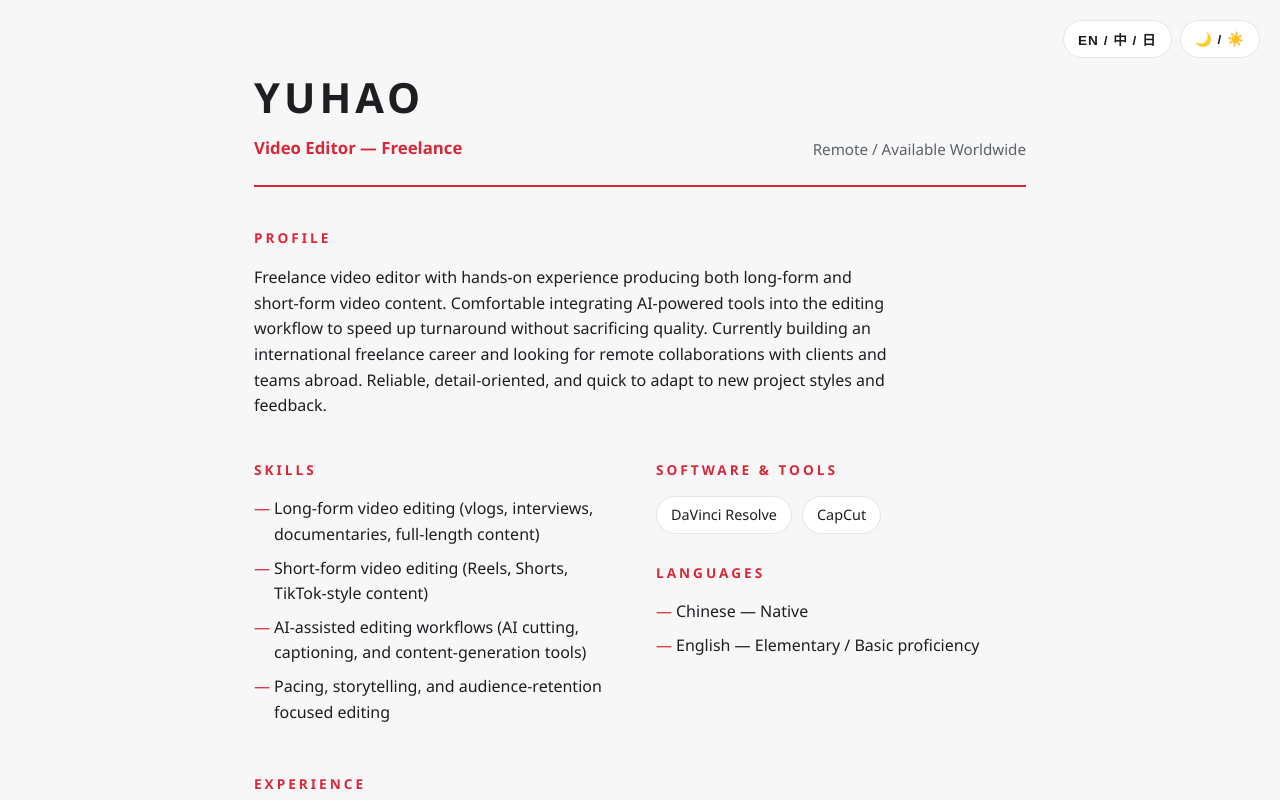
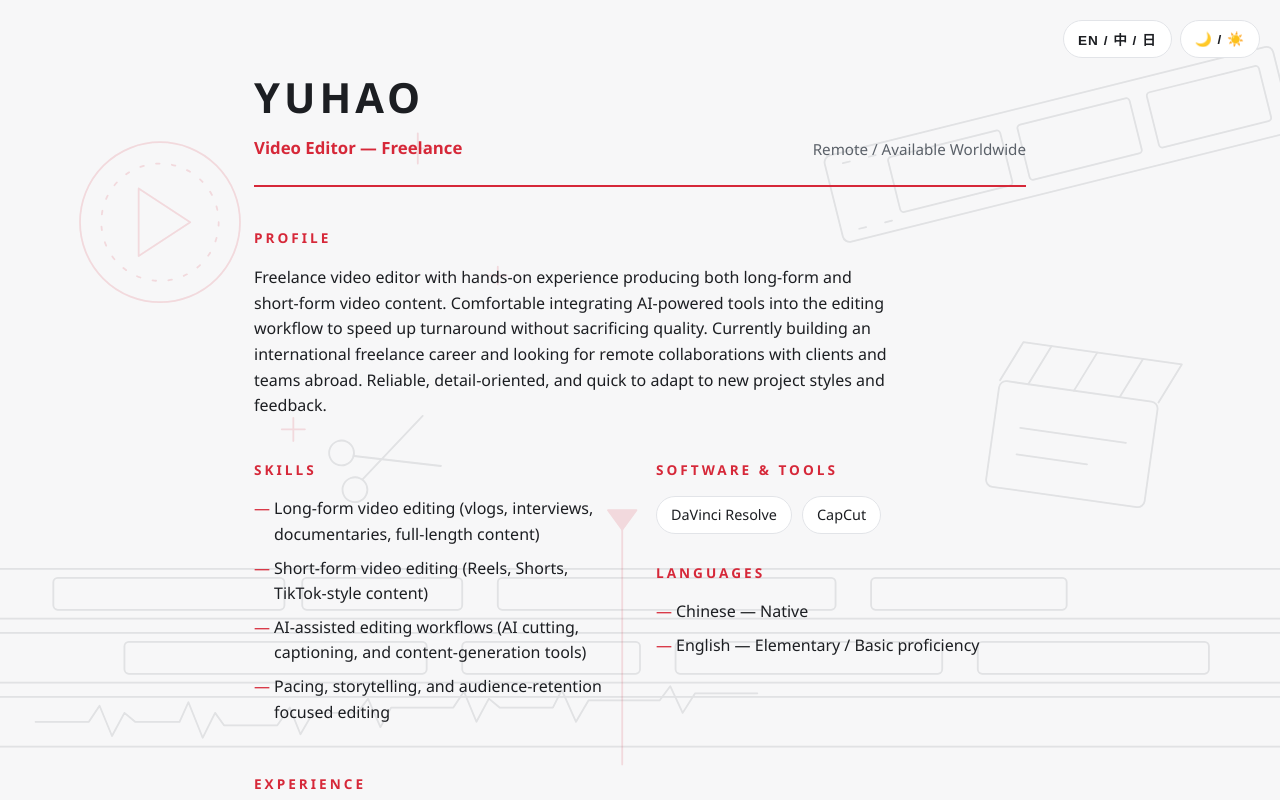
Before and after one commit to youhao19/resume, a plain HTML site: page index.html in a window 1280 px wide. Shown: the top 800 px of the page. Drawn offline with Linux system fonts and the light colour scheme.

Commit message:
Add video-editing themed background illustration
Co-Authored-By: Claude Sonnet 5 <noreply@anthropic.com>

```diff
--- a/index.html
+++ b/index.html
@@ -32,6 +32,21 @@
     line-height:1.6;
     transition:background .2s ease, color .2s ease;
   }
+  body{background:transparent;}
+  .bg-illustration{
+    position:fixed;
+    inset:0;
+    z-index:-1;
+    pointer-events:none;
+    overflow:hidden;
+    color:var(--text-dim);
+  }
+  .bg-illustration svg{width:100%;height:100%;display:block;}
+  .bg-illustration .soft{opacity:.10;}
+  .bg-illustration .accent{color:var(--accent);opacity:.16;}
+  :root[data-theme="light"] .bg-illustration .soft{opacity:.14;}
+  :root[data-theme="light"] .bg-illustration .accent{opacity:.14;}
+  @media (max-width:640px){.bg-illustration .soft,.bg-illustration .accent{opacity:.07;}}
   .wrap{
     max-width:820px;
     margin:0 auto;
@@ -173,6 +188,64 @@
 </style>
 </head>
 <body>
+
+<div class="bg-illustration" aria-hidden="true">
+  <svg viewBox="0 0 1440 900" preserveAspectRatio="xMidYMid slice" fill="none" stroke="currentColor" stroke-width="2" stroke-linecap="round" stroke-linejoin="round" xmlns="http://www.w3.org/2000/svg">
+    <!-- timeline tracks, bottom -->
+    <g class="soft">
+      <rect x="-20" y="640" width="1480" height="56" rx="6"/>
+      <rect x="-20" y="712" width="1480" height="56" rx="6"/>
+      <rect x="-20" y="784" width="1480" height="56" rx="6"/>
+      <rect x="60" y="650" width="260" height="36" rx="5"/>
+      <rect x="340" y="650" width="180" height="36" rx="5"/>
+      <rect x="560" y="650" width="380" height="36" rx="5"/>
+      <rect x="980" y="650" width="220" height="36" rx="5"/>
+      <rect x="140" y="722" width="340" height="36" rx="5"/>
+      <rect x="520" y="722" width="200" height="36" rx="5"/>
+      <rect x="760" y="722" width="300" height="36" rx="5"/>
+      <rect x="1100" y="722" width="260" height="36" rx="5"/>
+      <path d="M40 812h60l12-18 14 34 14-26 12 10h50l10-22 16 40 14-28 10 14h60l14-20 12 30 14-24h50l12-16 14 32 12-22h70l12-18 14 34 14-26 12 10h60l10-20 16 36 14-24h80l12-16 14 30 14-22h70"/>
+    </g>
+    <!-- playhead -->
+    <g class="accent">
+      <path d="M700 590v270"/>
+      <path d="M684 574h32l-16 22z" fill="currentColor"/>
+    </g>
+    <!-- film strip, top right -->
+    <g class="soft" transform="rotate(-14 1200 160)">
+      <rect x="930" y="110" width="520" height="100" rx="8"/>
+      <rect x="1000" y="128" width="130" height="64" rx="4"/>
+      <rect x="1150" y="128" width="130" height="64" rx="4"/>
+      <rect x="1300" y="128" width="130" height="64" rx="4"/>
+      <path d="M950 122h8M980 122h8M950 198h8M980 198h8M1010 122h0"/>
+    </g>
+    <!-- play button, left -->
+    <g class="accent" transform="translate(180 250)">
+      <circle r="90"/>
+      <circle r="66" stroke-dasharray="4 14"/>
+      <path d="M-24 -38l58 38-58 38z"/>
+    </g>
+    <!-- clapperboard, right middle -->
+    <g class="soft" transform="translate(1210 470) rotate(8)">
+      <rect x="-90" y="-30" width="180" height="120" rx="8"/>
+      <path d="M-90 -30l20 -46h180l0 0-20 46"/>
+      <path d="M-58 -30l20 -46M-6 -30l20 -46M46 -30l20 -46"/>
+      <path d="M-60 20h120M-60 50h80"/>
+    </g>
+    <!-- sparkles (AI-assist) -->
+    <g class="accent">
+      <path d="M470 150v34M453 167h34"/>
+      <path d="M560 300v20M550 310h20"/>
+      <path d="M330 470v26M317 483h26"/>
+    </g>
+    <!-- scissors / cut mark -->
+    <g class="soft" transform="translate(420 520) rotate(-20)">
+      <circle cx="-30" cy="22" r="14"/>
+      <circle cx="-30" cy="-22" r="14"/>
+      <path d="M-18 14L70 -30M-18 -14L70 30"/>
+    </g>
+  </svg>
+</div>
 
 <div class="controls">
   <button type="button" class="ctrl-btn" id="lang-toggle">EN / 中 / 日</button>
```
